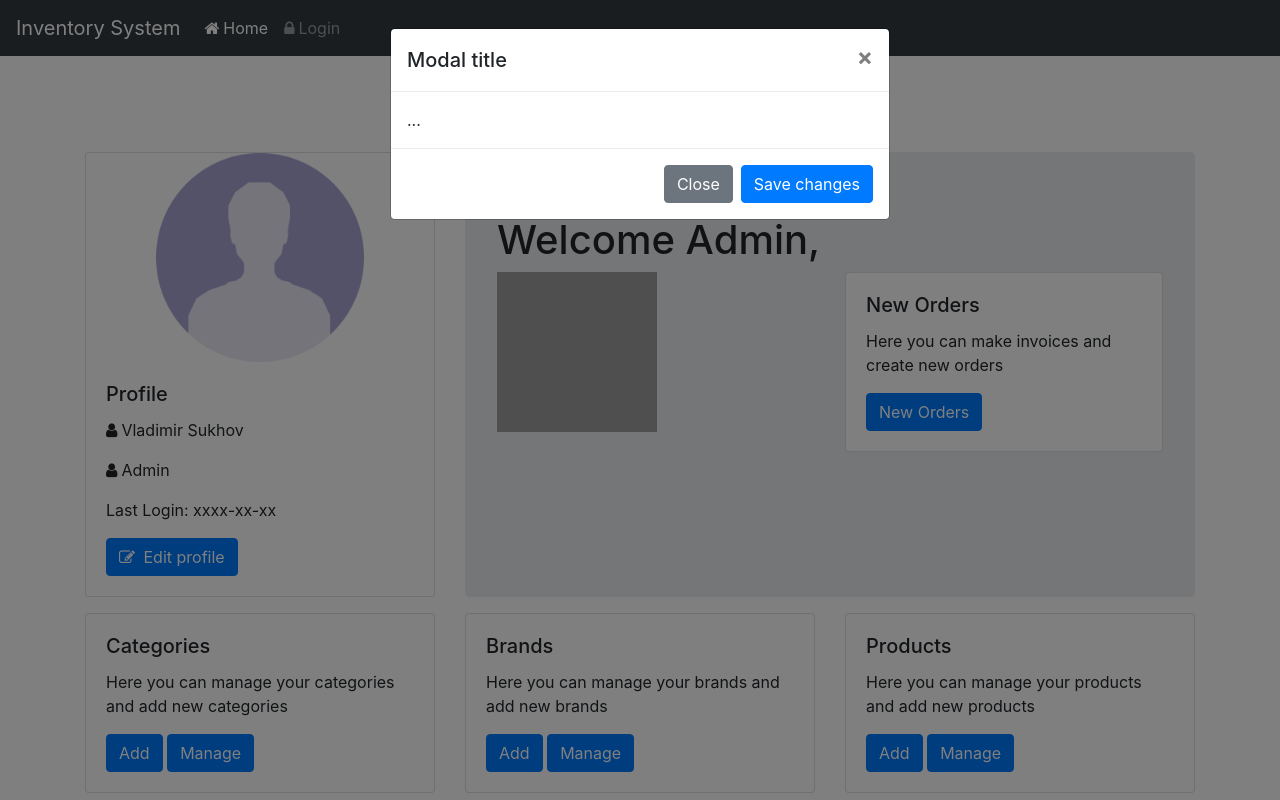
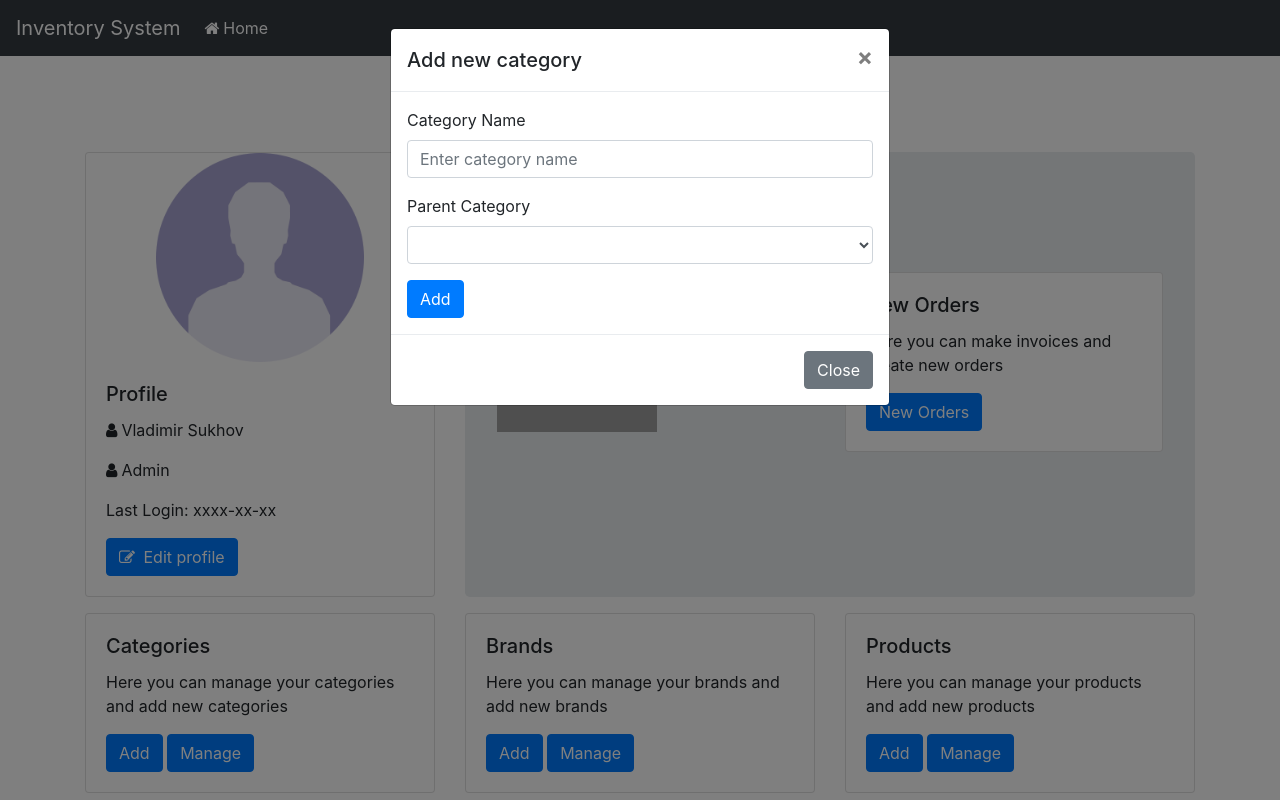
Before and after one commit to VladimirSuhov/erp, a PHP site: page /dashboard.php in a window 1280 px wide, after a click on "Add". Run offline with PHP 8.4, Linux system fonts and the light colour scheme; lists and menus that the app fills with data are empty; some libraries are stand-ins or nearby versions; grey boxes are pictures that could not be loaded.

Commit message:
Сделал добавление товаров, брендов, категорий

```diff
--- a/public/includes/user.php
+++ b/public/includes/user.php
@@ -51,7 +51,7 @@
     public function userLogin($email, $password) {
         $pre_stmt = $this->conn->prepare("SELECT id, username, password, last_login FROM user WHERE email = ?");
         $pre_stmt->bind_param("s", $email);
-        $pre_stmt->execute() or die($this->con->error);
+        $pre_stmt->execute() or die($this->conn->error);
         $result = $pre_stmt->get_result();
 
         if($result->num_rows < 0) {
--- a/public/js/main.js
+++ b/public/js/main.js
@@ -61,16 +61,19 @@
        }
 
        if(password1.val() === password2.val()) {
+           $('.overlay').show();
             $.ajax({
                 url: 'http://erp/public/includes/process.php',
                 method: 'post',
                 data: $(this).serialize(),
                 success: function (data) {
+                    $('.overlay').hide();
                     if (data == 'EMAIL_ALREADY_EXISTS') {
                         alert("It seems like your email is already used");
                     } else if(data = 'SOME_ERROR') {
                         alert("Something went wrong");
                     } else {
+                        $('.overlay').hide();
                         window.location.href = encodeURI('http://erp/public/index.php?msg="You are already redistred"')
                     }
                 },
@@ -112,16 +115,19 @@
         }
 
         if (status) {
+            $('.overlay').show();
             $.ajax({
                 url: 'http://erp/public/includes/process.php',
                 method: 'post',
                 data: $(this).serialize(),
                 success: function (data) {
+                    $('.overlay').hide();
                     if (data == 'NOT_REGISTRED') {
                         $("#e_error").html("It seems like you dont have accound");
                     } else if(data == 'PASS_NOT_MATCHED') {
                         $("#p_error").html("Please, enter correct password.");
                     } else {
+                        $('.overlay').hide();
                         window.location.href = encodeURI('http://erp/public/dashboard.php')
                     }
                 },
@@ -132,4 +138,113 @@
             });
         }
     });
-})
+
+
+    //Fetch category
+    fetch_category();
+    function fetch_category() {
+        $.ajax({
+           url: 'http://erp/public/includes/process.php',
+           method: 'post',
+           data: {getCategory:1},
+           success: function (data) {
+               var root = "<option value='0'>Root</option>";
+                $('#parent_category, #product_category').html(data);
+            }
+        });
+    }
+
+    //Fetch category
+    fetch_brands();
+    function fetch_brands() {
+        $.ajax({
+            url: 'http://erp/public/includes/process.php',
+            method: 'post',
+            data: {getBrand:1},
+            success: function (data) {
+                var root = "<option value='0'>Root</option>";
+                $('#product_brand').html(data);
+            }
+        });
+    }
+
+    //Add category
+
+    $("#form_category").on('submit', function () {
+       if ($("#category_name").val() == "") {
+           $("#category_name").addClass("border-danger");
+           $("#cat_error").html("<span class='text-danger'>Please enter category name.</span>");
+       } else {
+           $.ajax({
+               url: 'http://erp/public/includes/process.php',
+               method: 'post',
+               data: $("#form_category").serialize(),
+               success: function (res) {
+                   res = JSON.parse(res);
+                   if(res.success == true) {
+                       $("#cat_error").html("<span class='text-success'>New category has been added.</span>");
+                       $("#category_name").val("")
+                   } else {
+                       alert(res);
+                   }
+               }
+           })
+       }
+    });
+
+    //Add brand
+    $("#form_brands").on('submit', function () {
+        if ($("#brand_name").val() == "") {
+            $("#brand_name").addClass("border-danger");
+            $("#brand_error").html("<span class='text-danger'>Please enter brand name.</span>");
+        } else {
+            $.ajax({
+                url: 'http://erp/public/includes/process.php',
+                method: 'post',
+                data: $("#brand_name").serialize(),
+                success: function (res) {
+                    res = JSON.parse(res);
+                    console.log(res.success);
+                    if(res.success == true) {
+                        $("#brand_error").html("<span class='text-success'>New brand has been added.</span>");
+                        $("#brand_name").val("")
+                    } else {
+                        alert(res);
+                    }
+                }
+            })
+        }
+    });
+
+    //Add brand
+    $("#add_product").on('submit', function () {
+        if ($("#product_name").val() == "") {
+            $("#product_name").addClass("border-danger");
+            $("#product_error").html("<span class='text-danger'>Please enter product name.</span>");
+        } else if($("#product_price").val() == "") {
+            $("#product_price").addClass("border-danger");
+            $("#price_error").html("<span class='text-danger'>Please enter product price.</span>");
+        } else if($("#product_quantity").val() == "") {
+            $("#product_quantity").addClass("border-danger");
+            $("#quantity_error").html("<span class='text-danger'>Please enter product quantity.</span>");
+        } else {
+            $.ajax({
+                url: 'http://erp/public/includes/process.php',
+                method: 'post',
+                data: $(this).serialize(),
+                success: function (res) {
+                    res = JSON.parse(res);
+                    console.log(res.success);
+                    if(res.success == true) {
+                        $("#product_error").html("<span class='text-success'>New product has been added.</span>");
+                        $("#product_name").val("")
+                        $("#product_price").val("")
+                        $("#product_quantity").val("")
+                    } else {
+                        alert(res);
+                    }
+                }
+            })
+        }
+    });
+});
--- a/public/templates/footer.php
+++ b/public/templates/footer.php
@@ -12,5 +12,6 @@
         crossorigin="anonymous"></script>
 
 <script src="js/main.js"></script>
+
 </body>
 </html>
--- a/public/templates/header.php
+++ b/public/templates/header.php
@@ -1,3 +1,11 @@
+<?php
+include_once "./database/constants.php";
+if(isset($_SESSION["user_id"])) {
+    header("location: http://erp/public/dashboard.php");
+}
+?>
+
+
 <!doctype html>
 <html lang="en">
 <head>
@@ -5,9 +13,11 @@
     <meta name="viewport" content="width=device-width, initial-scale=1, shrink-to-fit=no">
     <link rel="stylesheet" href="https://maxcdn.bootstrapcdn.com/bootstrap/4.0.0/css/bootstrap.min.css" integrity="sha384-Gn5384xqQ1aoWXA+058RXPxPg6fy4IWvTNh0E263XmFcJlSAwiGgFAW/dAiS6JXm" crossorigin="anonymous">
     <link href="https://maxcdn.bootstrapcdn.com/font-awesome/4.7.0/css/font-awesome.min.css" rel="stylesheet" integrity="sha384-wvfXpqpZZVQGK6TAh5PVlGOfQNHSoD2xbE+QkPxCAFlNEevoEH3Sl0sibVcOQVnN" crossorigin="anonymous">
+    <link rel="stylesheet" href="css/loader.css">
     <title>ERP</title>
 </head>
 <body>
+<div class="overlay"><div class="loader"></div></div>
 <!--Navbar -->
 <nav class="navbar navbar-expand-lg navbar-dark bg-dark">
     <a class="navbar-brand" href="#">Inventory System</a>
@@ -17,12 +27,23 @@
     <div class="collapse navbar-collapse" id="navbarNav">
         <ul class="navbar-nav">
             <li class="nav-item active">
-                <a class="nav-link" href="#"><i class="fa fa-home">&nbsp;</i>Home</a>
+                <a class="nav-link" href="/"><i class="fa fa-home">&nbsp;</i>Home</a>
             </li>
-            <li class="nav-item">
-                <a class="nav-link" href="#"><i class="fa fa-lock">&nbsp;</i>Login</a>
-            </li>
+            <?php if (isset($_SESSION['user_id'])) { ?>
+                <li class="nav-item">
+                    <a class="nav-link" href="logout.php"><i class="fa fa-lock">&nbsp;</i>Logout</a>
+                </li>
+            <?php } ?>
         </ul>
     </div>
 </nav>
 <br/><br/>
+<?php
+if (isset($_GET["msg"]) && !empty($_GET["msg"])) :?>
+    <div class="alert alert-warning alert-dismissible fade show" role="alert">
+        <?php echo $_GET["msg"];?>
+        <button type="button" class="close" data-dismiss="alert" aria-label="Close">
+            <span aria-hidden="true">&times;</span>
+        </button>
+    </div>
+<?php endif;?>
--- a/public/templates/modals/modal_brands.php
+++ b/public/templates/modals/modal_brands.php
@@ -4,17 +4,25 @@
     <div class="modal-dialog" role="document">
         <div class="modal-content">
             <div class="modal-header">
-                <h5 class="modal-title" id="exampleModalLabel">Modal title</h5>
+                <h5 class="modal-title" id="exampleModalLabel">Add new brand</h5>
                 <button type="button" class="close" data-dismiss="modal" aria-label="Close">
                     <span aria-hidden="true">&times;</span>
                 </button>
             </div>
             <div class="modal-body">
-                ...
+                <form id="form_brands" onsubmit="return false" autocomplete="off">
+                    <input type="hidden" name="add_brand" value="1">
+                    <div class="form-group">
+                        <label for="exampleInputEmail1">Brand Name</label>
+                        <input type="text" class="form-control" name="brand_name" id="brand_name" aria-describedby="brand_error"
+                               placeholder="Enter brand name">
+                        <small id="brand_error" class="form-text text-muted"></small>
+                    </div>
+                    <button type="submit" class="btn btn-primary">Add</button>
+                </form>
             </div>
             <div class="modal-footer">
                 <button type="button" class="btn btn-secondary" data-dismiss="modal">Close</button>
-                <button type="button" class="btn btn-primary">Save changes</button>
             </div>
         </div>
     </div>
--- a/public/templates/modals/modal_category.php
+++ b/public/templates/modals/modal_category.php
@@ -4,17 +4,30 @@
     <div class="modal-dialog" role="document">
         <div class="modal-content">
             <div class="modal-header">
-                <h5 class="modal-title" id="exampleModalLabel">Modal title</h5>
+                <h5 class="modal-title" id="exampleModalLabel">Add new category</h5>
                 <button type="button" class="close" data-dismiss="modal" aria-label="Close">
                     <span aria-hidden="true">&times;</span>
                 </button>
             </div>
             <div class="modal-body">
-                ...
+                <form id="form_category" onsubmit="return false" autocomplete="off">
+                    <input type="hidden" name="add_cat" value="1">
+                    <div class="form-group">
+                        <label for="exampleInputEmail1">Category Name</label>
+                        <input type="text" class="form-control" name="category_name" id="category_name" aria-describedby="cat_error"
+                               placeholder="Enter category name">
+                        <small id="cat_error" class="form-text text-muted"></small>
+                    </div>
+                    <div class="form-group">
+                        <label for="parent_category">Parent Category</label>
+                        <select name="parent_category" id="parent_category" class="form-control">
+                        </select>
+                    </div>
+                    <button type="submit" class="btn btn-primary">Add</button>
+                </form>
             </div>
             <div class="modal-footer">
                 <button type="button" class="btn btn-secondary" data-dismiss="modal">Close</button>
-                <button type="button" class="btn btn-primary">Save changes</button>
             </div>
         </div>
     </div>
--- a/public/templates/modals/modal_products.php
+++ b/public/templates/modals/modal_products.php
@@ -4,17 +4,49 @@
     <div class="modal-dialog" role="document">
         <div class="modal-content">
             <div class="modal-header">
-                <h5 class="modal-title" id="exampleModalLabel">Modal title</h5>
+                <h5 class="modal-title" id="exampleModalLabel">Add new products</h5>
                 <button type="button" class="close" data-dismiss="modal" aria-label="Close">
                     <span aria-hidden="true">&times;</span>
                 </button>
             </div>
             <div class="modal-body">
-                ...
+                <form id="add_product"  onsubmit="return false" autocomplete="off">
+                    <input type="hidden" name="add_product" value="1">
+                    <div class="form-row">
+                        <div class="form-group col-md-6">
+                            <label for="date_added">Date</label>
+                            <input type="text" class="form-control" name="date_added" id="date_added" value="<?php echo date("Y-m-d");?>" readonly>
+                        </div>
+                        <div class="form-group col-md-6">
+                            <label for="product_name">Product Name</label>
+                            <input type="text" class="form-control" name="product_name" id="product_name" placeholder="Product Name">
+                            <small id="product_error" class="form-text text-muted"></small>
+                        </div>
+                    </div>
+                    <div class="form-group">
+                        <label for="product_category">Select Category</label>
+                        <select name="product_category" id="product_category" class="form-control" ></select>
+                    </div>
+                    <div class="form-group">
+                        <label for="product_brand">Select Brand</label>
+                        <select name="product_brand" id="product_brand" class="form-control" ></select>
+                    </div>
+                    <div class="form-group">
+                        <label for="product_price">Price</label>
+                        <input type="number" class="form-control" id="product_price" name="product_price" placeholder="Product Price">
+                        <small id="price_error" class="form-text text-muted"></small>
+                    </div>
+                    <div class="form-group">
+                        <label for="product_quantity">Quantity</label>
+                        <input type="number" class="form-control" id="product_quantity" name="product_quantity" placeholder="Product Quantity">
+                        <small id="quantity_error" class="form-text text-muted"></small>
+                    </div>
+
+                    <button type="submit" class="btn btn-primary">Add</button>
+                </form>
             </div>
             <div class="modal-footer">
                 <button type="button" class="btn btn-secondary" data-dismiss="modal">Close</button>
-                <button type="button" class="btn btn-primary">Save changes</button>
             </div>
         </div>
     </div>
```
Also changed, not shown: public/css/loader.css (added, +49 -0 lines), public/includes/DBOperation.php (added, +72 -0 lines), public/includes/pagination.php (added, +7 -0 lines), public/includes/process.php (+67 -1 lines), public/index.php (+1 -10 lines), public/logout.php (added, +7 -0 lines), .htaccess (added).
